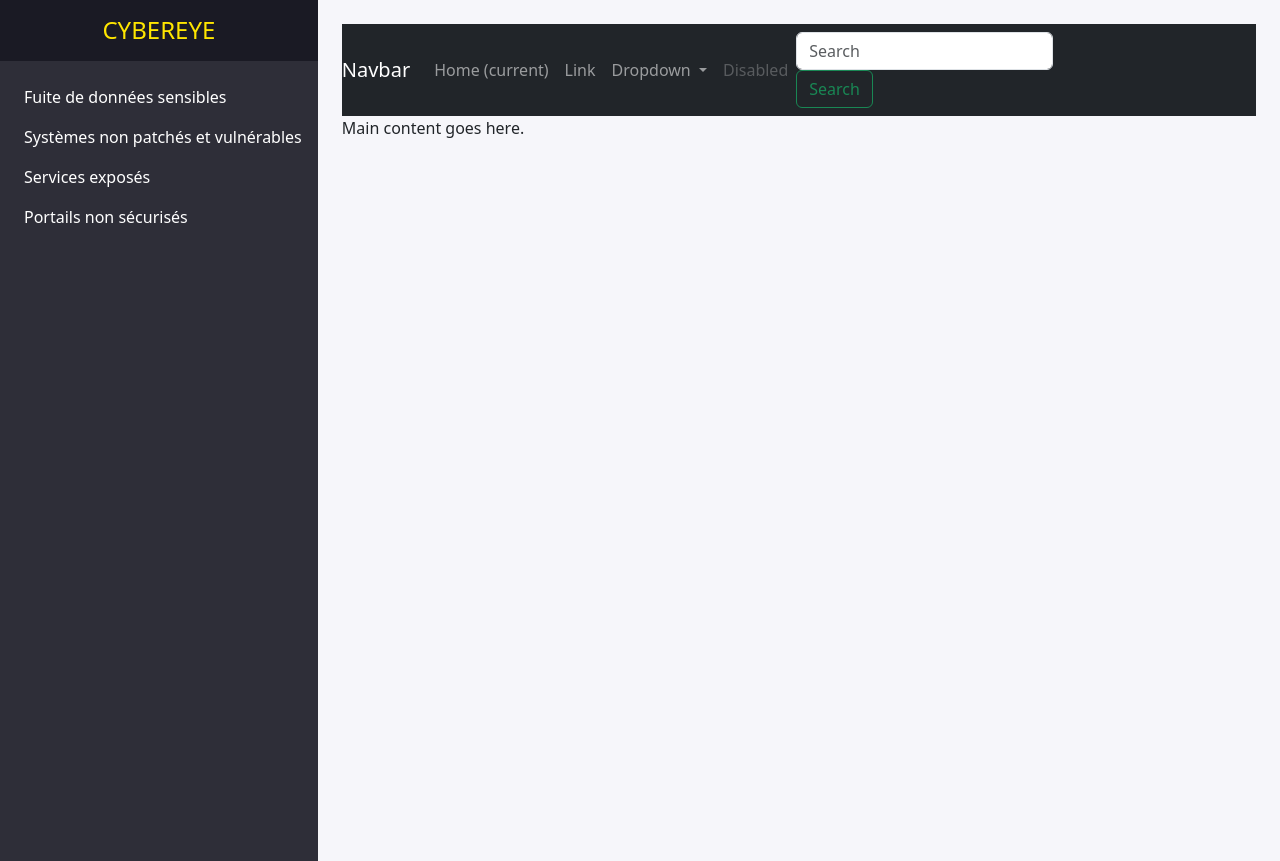
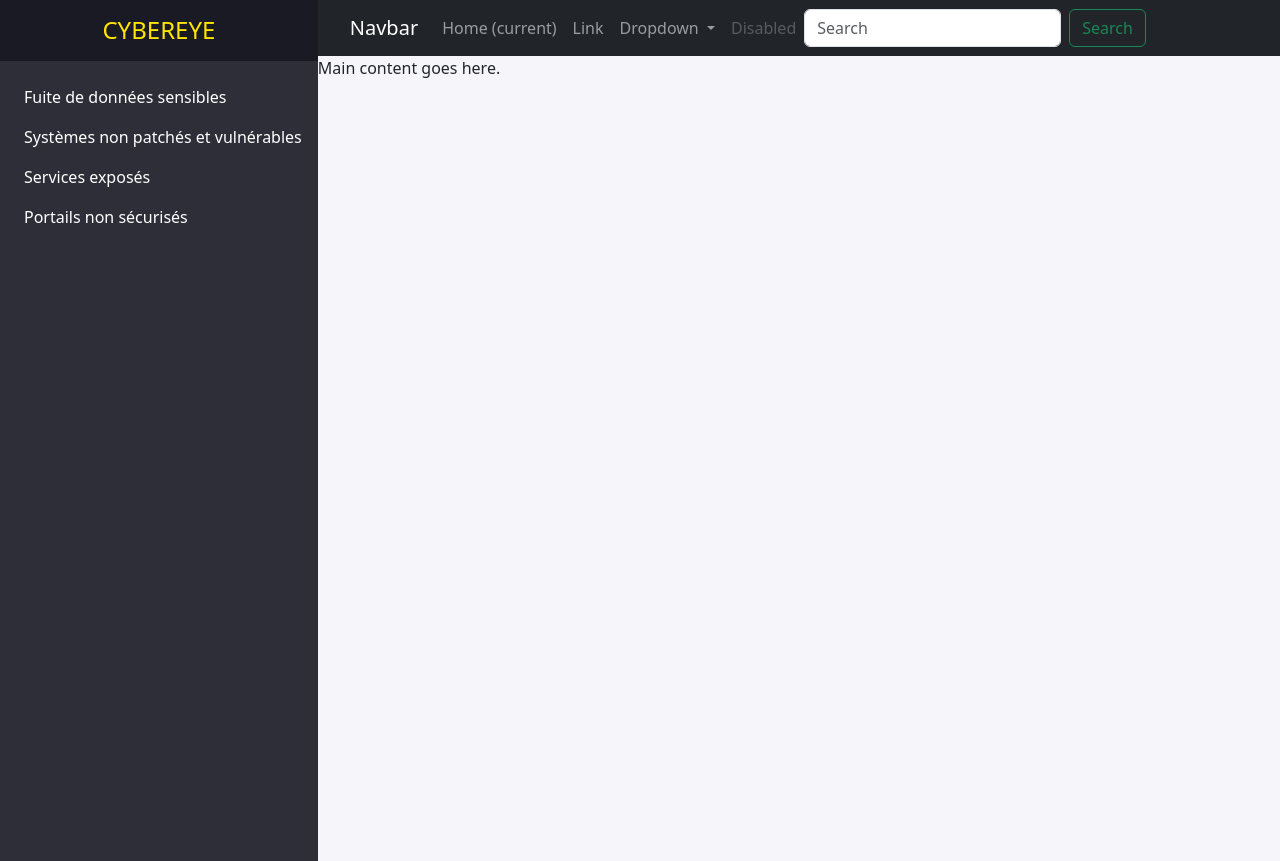
Before and after one commit to Carl-Kone/cyberEye-front, an Angular app: page / in a window 1280 px wide. Built offline with nearby package versions, Linux system fonts and the light colour scheme.

Commit message:
remove padding content

```diff
--- a/src/app/app.component.html
+++ b/src/app/app.component.html
@@ -2,7 +2,7 @@
     <app-sidebar></app-sidebar>
 
     <!-- Main content area -->
-    <div class="flex-grow-1 p-4">
+    <div class="flex-grow-1">
       <!-- Your main content here -->
        <app-navbar></app-navbar>
       <p>Main content goes here.</p>
--- a/src/app/navbar/navbar.component.scss
+++ b/src/app/navbar/navbar.component.scss
@@ -0,0 +1,11 @@
+nav {
+    padding-left: 2rem;
+}
+
+.form-inline {
+    display: flex;
+}
+
+.form-control {
+    margin-right: 0.5rem;
+}
```
